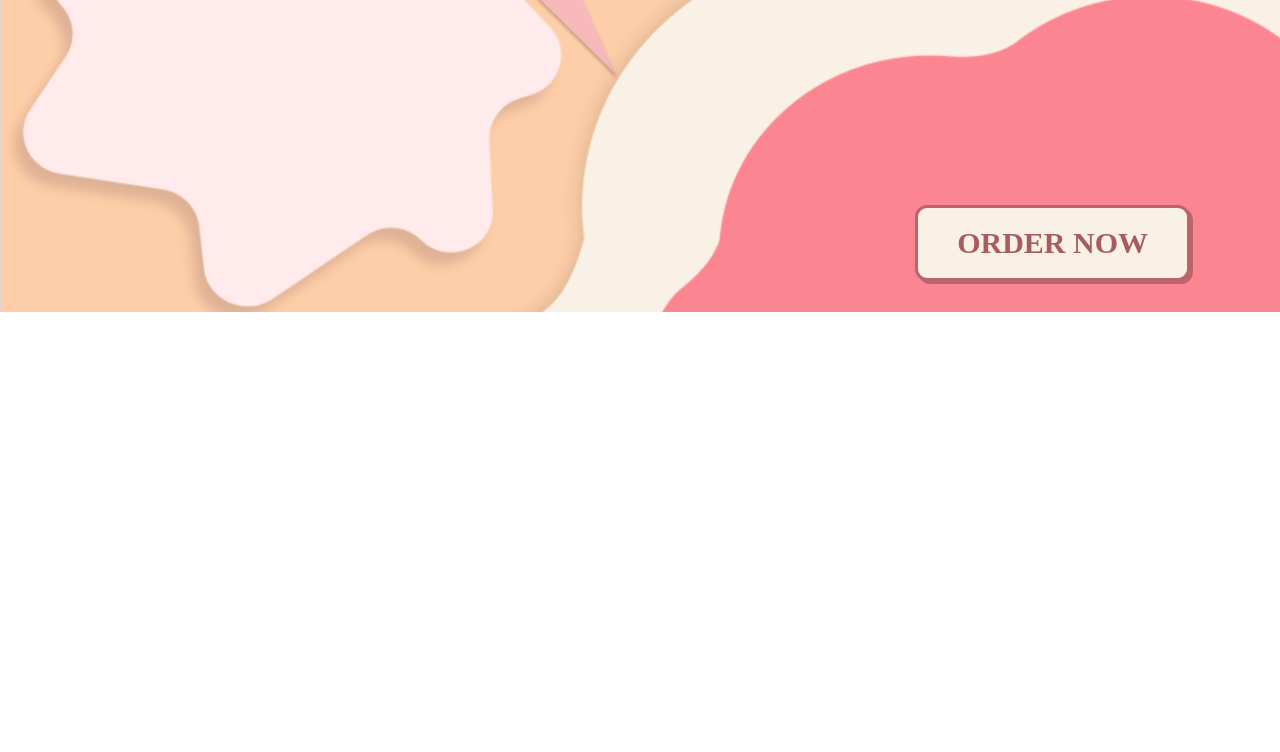
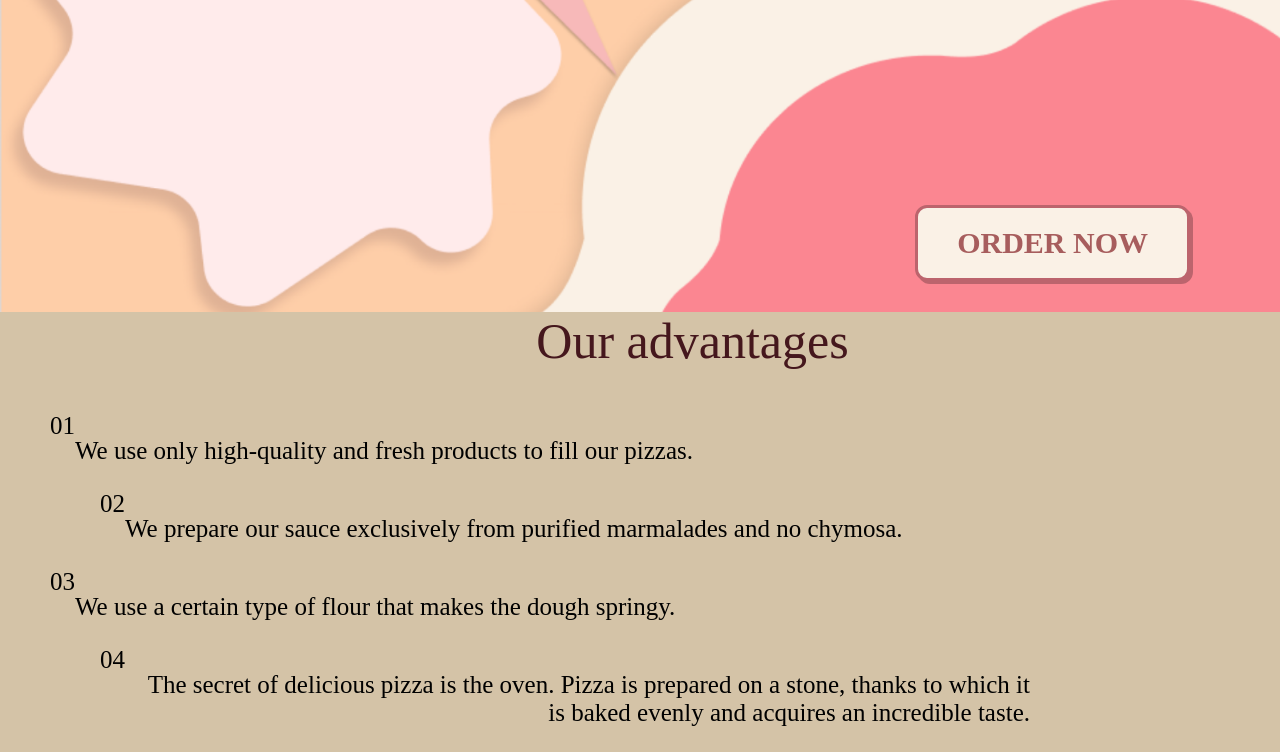
Before and after one commit to Daddydominantik/pizzaplace, a plain HTML site: page index.html in a window 1280 px wide. Shown: the part 474-1226 px from the top of the page. Before the commit the page ends 800 px from the top, so only its background shows below. Drawn offline with Linux system fonts and the light colour scheme; a web font is replaced by a local one.

Commit message:
Update index.html

```diff
--- a/index.html
+++ b/index.html
@@ -32,7 +32,27 @@
 
     </main>
     <section class="catalog">
+        <h1>Our advantages</h1>
 
+        <div class="adv-item1">
+            <span class="number">01</span>
+            <p>We use only high-quality and fresh products to fill our pizzas.</p>
+          </div>
+
+          <div class="adv-item2">
+            <span class="number">02</span>
+            <p>We prepare our sauce exclusively from purified marmalades and no chymosa.</p>
+          </div>
+
+          <div class="adv-item1">
+            <span class="number">03</span>
+            <p>We use a certain type of flour that makes the dough springy.</p>
+          </div>
+
+          <div class="adv-item2">
+            <span class="number">04</span>
+            <p>The secret of delicious pizza is the oven. Pizza is prepared on a stone, thanks to which it is baked evenly and acquires an incredible taste.</p>
+          </div>
 
     </section>
     <footer></footer>
```
